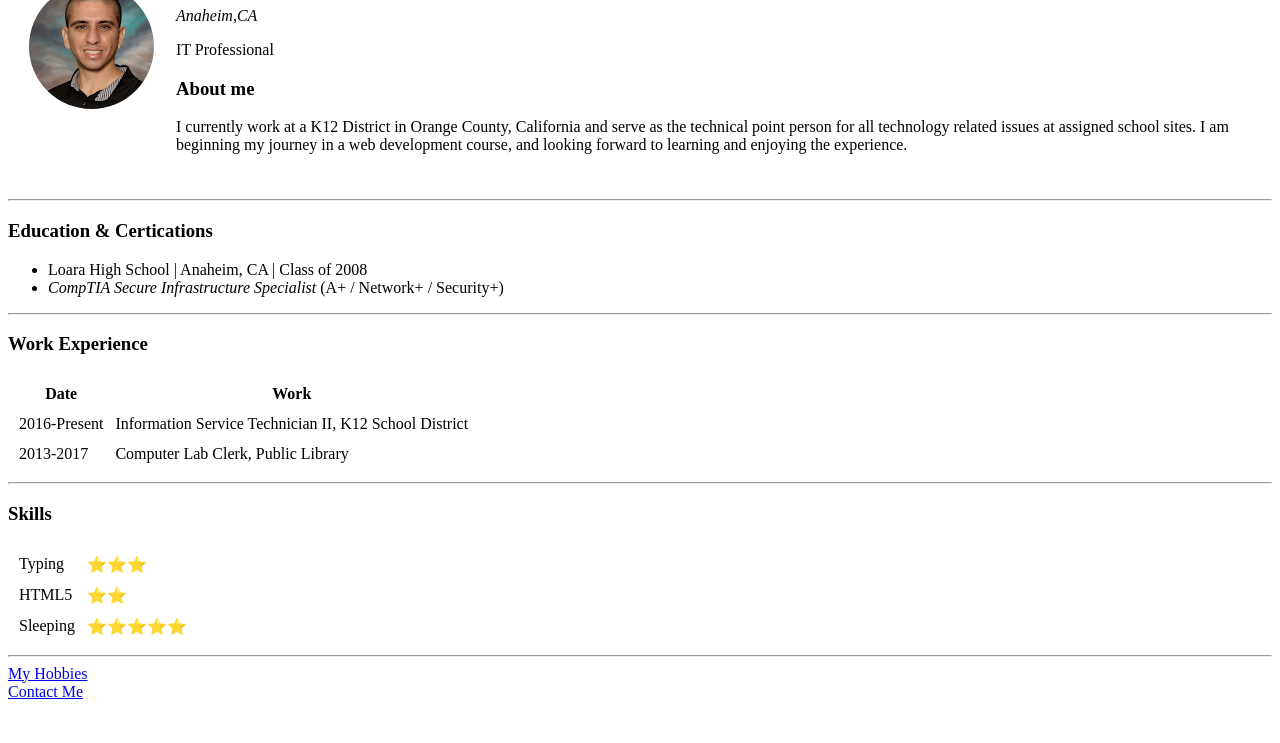
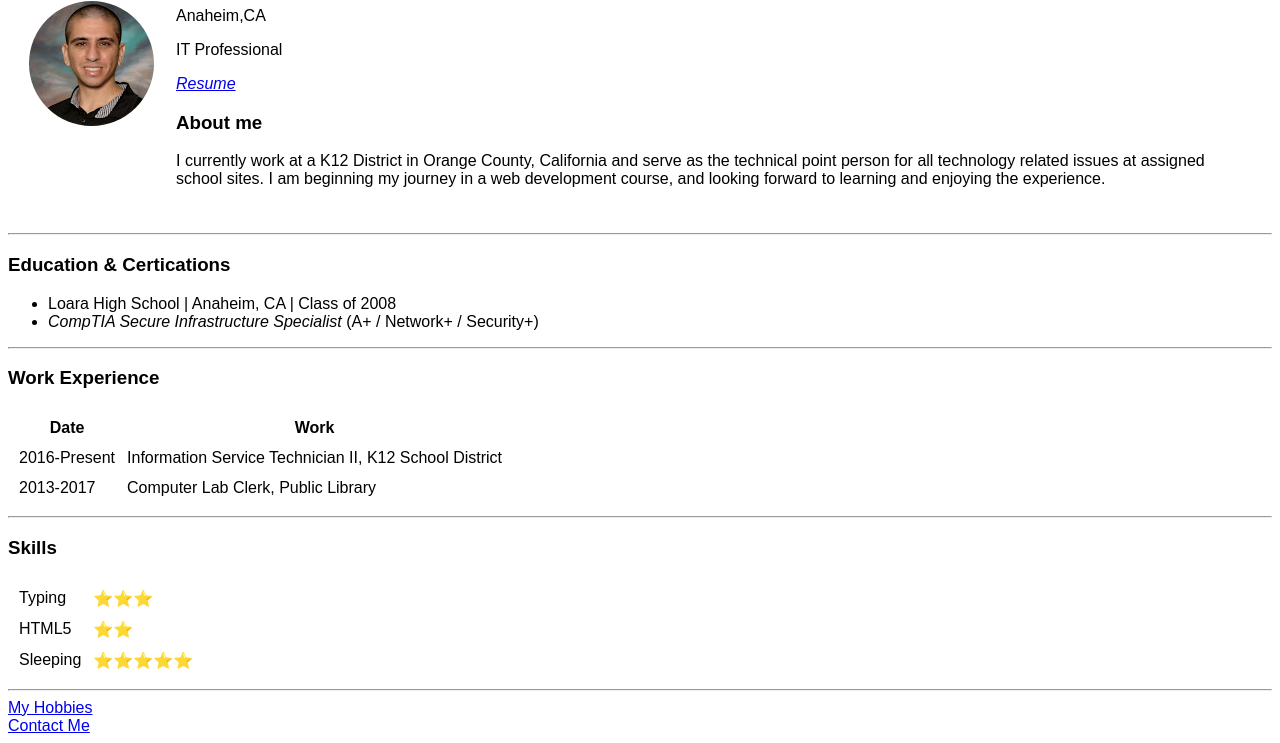
Before and after one commit to R0bd4wg/cv, a plain HTML site: page index.html in a window 1280 px wide. Shown: the part 102-845 px from the top of the page. Before the commit the page ends 811 px from the top, so only its background shows below. Drawn offline with Linux system fonts and the light colour scheme.

Commit message:
Add files via upload

```diff
--- a/index.html
+++ b/index.html
@@ -1,21 +1,23 @@
 <!DOCTYPE html>
-<html lang="en" dir="ltr">
+<html lang="en" dir="ltr" style="font-family: Arial,Helvetica Neue,Helvetica,sans-serif;">
 
 <head>
   <meta charset="utf-8">
   <title>Robert Napoles</title>
-</head>
+  <link rel="stylesheet" href="css/styles.css">
+
+
 
 <body>
   <table cellspacing="20">
     <tr>
-      <td><img src="images\rnapoles.png" alt="Missing Photo"></td>
+      <td><img class="rnapoless"src="images\rnapoles.png" alt="Missing Photo"></td>
       <td>
         <h1>Robert Napoles</h1>
-        <p><em>Anaheim,CA</em>
+        <p>Anaheim,CA</p>
         <p><em></em>IT Professional</p>
-
-  <h3>About me</h3>
+        <p> <em><a href="https://docs.google.com/document/d/1jHQb_8nCFZno3NGlB7TB7mofF5lQ2x11HG3ygraV-uU/edit?usp=sharing">Resume</a></em></p>
+        <h3>About me</h3>
         <p>I currently work at a K12 District in Orange County, California and serve as the technical point person for all technology related issues at assigned school sites.
           I am beginning my journey in a web development course, and looking forward to learning and enjoying the experience.
         </p>
@@ -69,6 +71,7 @@
   <a href="hobbies.html">My Hobbies</a>
   <br>
   <a href="contact.html">Contact Me</a>
+  <a href="#"></a>
 
 </body>
 
```
Also changed, not shown: contact.html (+1 -0 lines), hobbies.html (+2 -0 lines).
